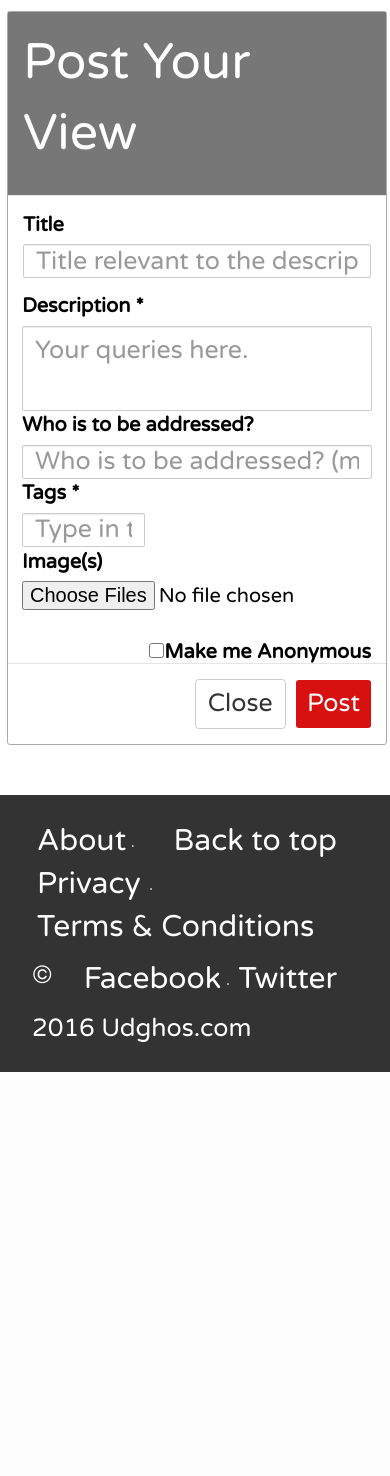
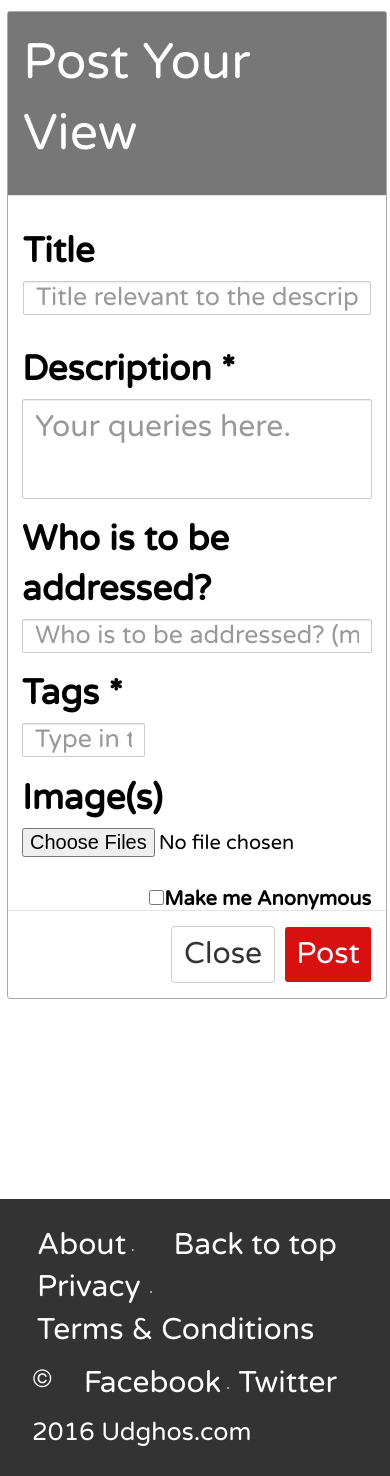
Before and after one commit to Bibekpandey/udghos, a Django app: template templates/complain/post-concern.html in a window 390 px wide; the page is wider, and only the part inside the window is pictured. Shown: the part 100-1576 px from the top of that part. Before the commit the page ends 1172 px from the top of that part, so only its background shows below. Run offline with Django 3.2, Linux system fonts and the light colour scheme; the template is opened without the code that fills it, so the values that code supplies are empty; some libraries are stand-ins or nearby versions.

Commit message:
updated mobile design in post-concern page

```diff
--- a/complain/static/css/mobile.css
+++ b/complain/static/css/mobile.css
@@ -47,10 +47,27 @@
     margin-top: 10px;
     height: 65px;
     }
-  input.form-control,
+
   textarea.form-control{
+    font-size: 30px;
+    width: 100%;
+  }
+  input.form-control{
     font-size: 25px;
     width: 100%;
+  }
+  label.control-label{
+    font-size: 35px;
+    margin-top: 15px;
+  }
+  .li-style{
+    font-size: 25px;
+  }
+  .close{
+    font-size: 30px;
+    width: 20px;
+    height: 20px;
+    margin-top: 0px;
   }
   .box{
     font-size: 25px !important;
@@ -104,6 +121,10 @@
     height: 30px;
     margin-top: -65px;
     margin-left: 30px;
+  }
+  .suggestions > li {
+    height: 50px;
+    font-size: 30px;
   }
 
   /*********POST CONTENT *****************/
--- a/templates/complain/post-concern.html
+++ b/templates/complain/post-concern.html
@@ -47,7 +47,10 @@
         }
         .btn-my,
         .btn-default{
-          font-size: 25px;
+          font-size: 30px;
+        }
+        .box-footer{
+          margin-top: 200px;
         }
     </style>
 </head>
```
